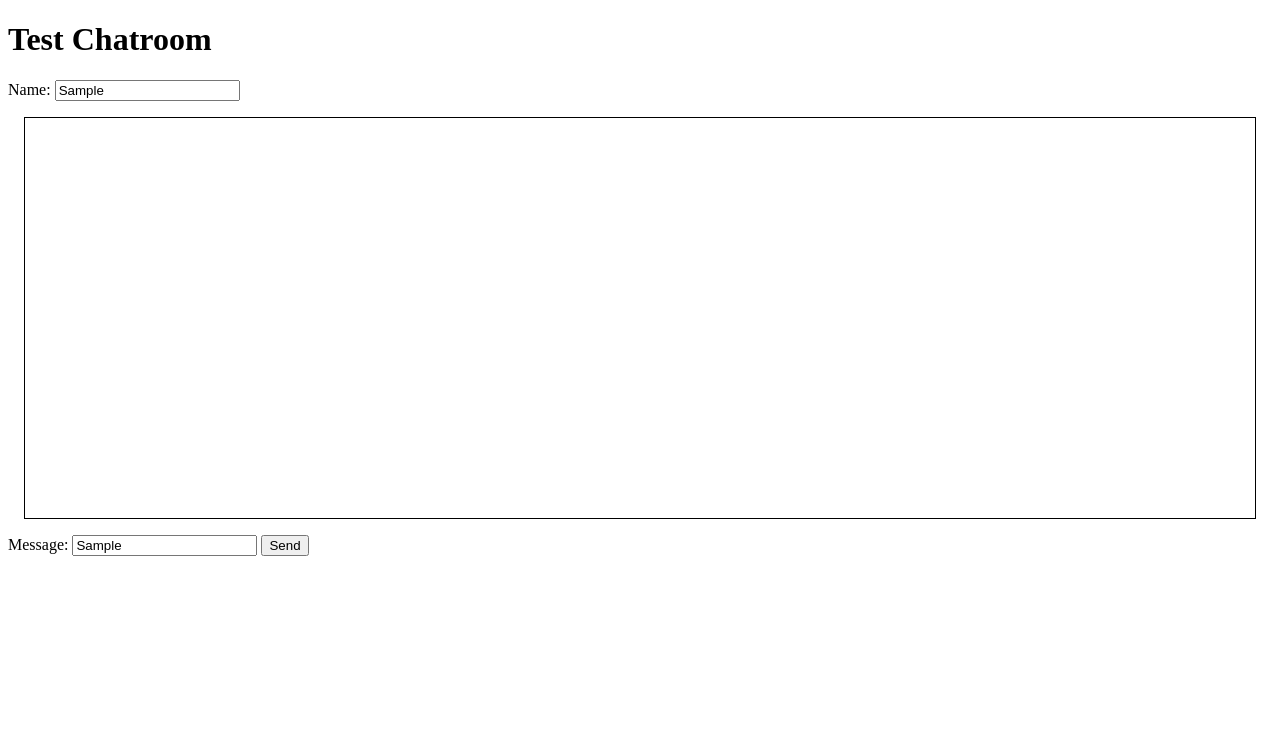
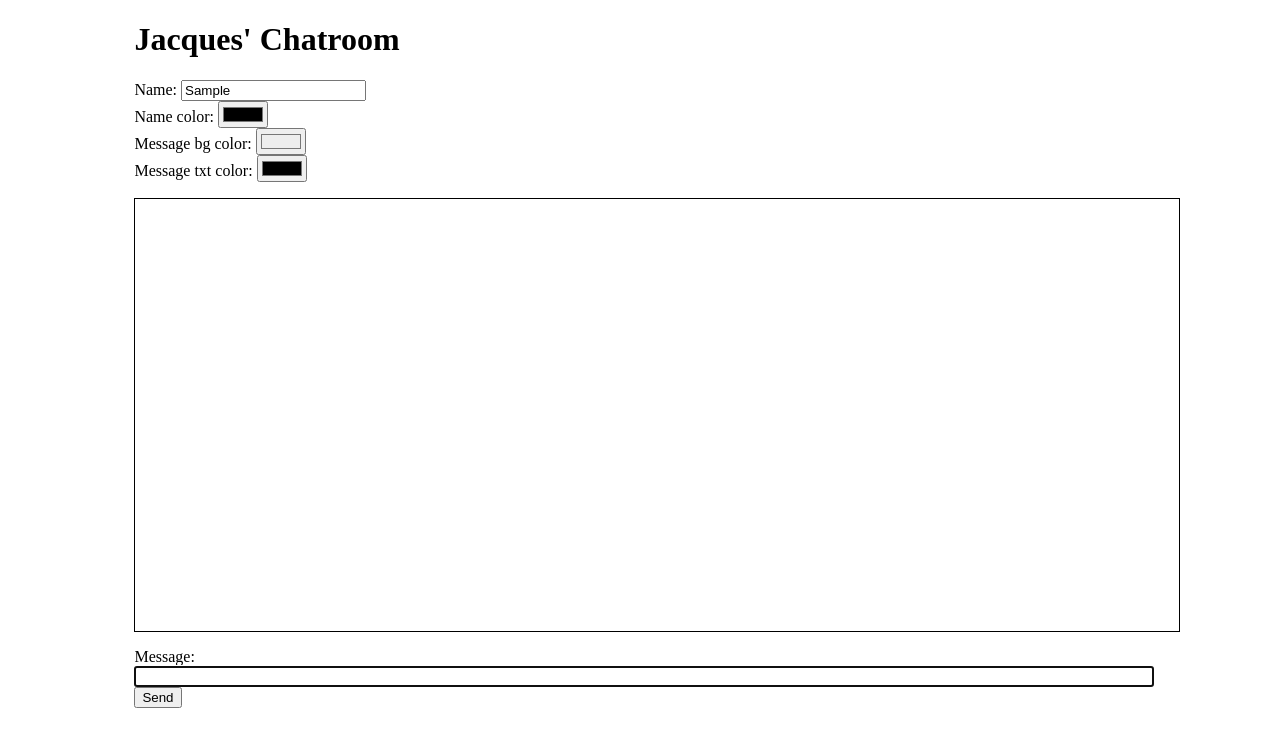
Before and after one commit to jacques-jd/nodejs-Chat, a plain HTML site: page index.html in a window 1280 px wide. Both pictures are taken after typing "Sample", "Sample" into the empty fields and a click on the button "Send". Drawn offline with Linux system fonts and the light colour scheme.

Commit message:
Add custom colors

```diff
--- a/app.js
+++ b/app.js
@@ -1,78 +1,83 @@
 let chat, uname, msg;
 
-window.onload = () => { //init
+window.onload = () => {
 	chat = document.querySelector("#chat");
 	uname = document.querySelector("#name");
 	msg = document.querySelector("#msg");
+	ucolor = document.querySelector("#namecolor");
+	msgcolor = document.querySelector("#messagecolor");
+	txtcolor = document.querySelector("#txtcolor");
+
+	msg.focus();
+
 	let socket = new WebSocket('ws://localhost:8080');
 
 	socket.onopen = function(event) {
-		console.log("Connected to server");
+		console.log("Connection opened");
 	}
 
 	socket.onmessage = function(event) {
-		console.log("Clearing chat... ");
+
+		console.log("Received message. Clearing chat.");
+
 		chat.innerHTML = "";
-		console.log("Recevied raw data: ", event.data);
+
+		console.log("Parsing JSON Data: ", event.data);
+
 		const data = JSON.parse(event.data);
-		console.log("Received: ", data);
+		console.log("Iterating over messages.");
 		for(var rawmessage of data)
 		{
 			let message = JSON.parse(rawmessage);
-			console.log("Iterating message: ", message);
+
 			console.log("Message sender: ", message.user);
 			console.log("Message contents: ", message.msg);
+			console.log("Colors: " + message.usercolor + "," + message.msgcolor + "," + message.txtcolor);
+
 			chatmsg = document.createElement("span");
 			chatmsgname = document.createElement("b");
+
 			chatmsgname.appendChild(document.createTextNode(`${message["user"]}: `));
 			chatmsgcontent = document.createTextNode(message["msg"]);
+
+			chatmsgname.style.color = message.usercolor;
+			chatmsg.style.color = message.txtcolor;
+			chatmsg.style.backgroundColor = message.msgcolor;
+
 			chatmsg.appendChild(chatmsgname);
 			chatmsg.appendChild(chatmsgcontent);
 			chat.appendChild(chatmsg);
 		}
-
-		/*data.map((element, index) => {
-			console.log(element + ", by " + index);
-			chatmsg = document.createTextNode(`${index}: ${element}`);
-			br = document.createElement("br");
-			chat.appendChild(chatmsg);
-			chat.appendChild(br);
-		});*/
 	};
 
 	document.querySelector("#send").addEventListener("click", () => {
+		//Error catching
+		if(uname.value.length < 3) {
+			alert("You need a username of 3 chars minimum!");
+			return;
+		}
+		if(msg.value.trim().length < 1) {
+			alert("You must insert a message!")
+			return;
+		}
 		var message = JSON.stringify({
 			"user": uname.value,
-			"msg": msg.value
+			"msg": msg.value,
+			"usercolor": ucolor.value,
+			"msgcolor": msgcolor.value,
+			"txtcolor": txtcolor.value
 		});
 		console.log("Sending: ", message);
 		socket.send(message);
+		msg.value = "";
+		msg.focus();
 	});
 
 	msg.addEventListener("keyup", event => {
-		// Number 13 is the "Enter" key on the keyboard
 		if (event.keyCode === 13) {
-		  // Cancel the default action, if needed
 		  event.preventDefault();
-		  // Trigger the button element with a click
 		  document.querySelector("#send").click();
 		}
 	  });
-	/*
-	const xhttp = new XMLHttpRequest();
-	document.querySelector("#send").addEventListener("click", ()=>{
-		const xhttp = new XMLHttpRequest();
-
-		xhttp.open("POST", "http://localhost:8080");
-		xhttp.onload = function() {
-			console.log(this.responseText);
-			chat.innerHTML = this.responseText;
-		};
-
-		xhttp.setRequestHeader("Content-type", "application/x-www-form-urlencoded");
-		xhttp.send(`uname=${uname.value}&msg=${msg.value}`);
-
-	});
-	*/
 
 };
--- a/index.html
+++ b/index.html
@@ -9,14 +9,22 @@
 	<script src="app.js"></script>
 </head>
 <body>
-	<h1>Test Chatroom</h1>
-	<label for="name">Name: </label>
-	<input name="name" id="name" type="text">
-	<div id="chat">
+	<div id="wrapper">
+		<h1>Jacques' Chatroom</h1>
+		<label for="name">Name: </label>
+		<input id="name" type="text"><br>
+		<label for="namecolor">Name color: </label>
+		<input id="namecolor" type="color"><br>
+		<label for="messagecolor">Message bg color: </label>
+		<input id="messagecolor" type="color" value="#EEEEEE"><br>
+		<label for="textcolor">Message txt color: </label>
+		<input id="txtcolor" type="color">
+		<div id="chat">
 
+		</div>
+		<label for="msg">Message: </label>
+		<input id="msg" type="text">
+		<input value="Send" id="send" type="button">
 	</div>
-	<label for="msg">Message: </label>
-	<input name="msg" id="msg" type="text">
-	<input value="Send" name="send" id="send" type="button">
 </body>
 </html>
--- a/style.css
+++ b/style.css
@@ -1,14 +1,24 @@
+#wrapper {
+	width:80%;
+	margin:0 auto;
+}
+
 #chat {
 	height:50vh;
+	width:100%;
 	overflow:auto;
 	border:1px solid black;
-	margin:1em;
+	margin:1em 0;
+	padding:1em;
+}
+
+#msg {
+	width:100%;
 }
 
 #chat>span {
 	display:block;
+	padding:0.5em;
+	border-radius:5px;
+	margin:0.3em 0;
 }
-
-#chat>span:nth-child(2n) {
-	background-color:lightgrey;
-}
```
Also changed, not shown: server.js (+9 -47 lines).
